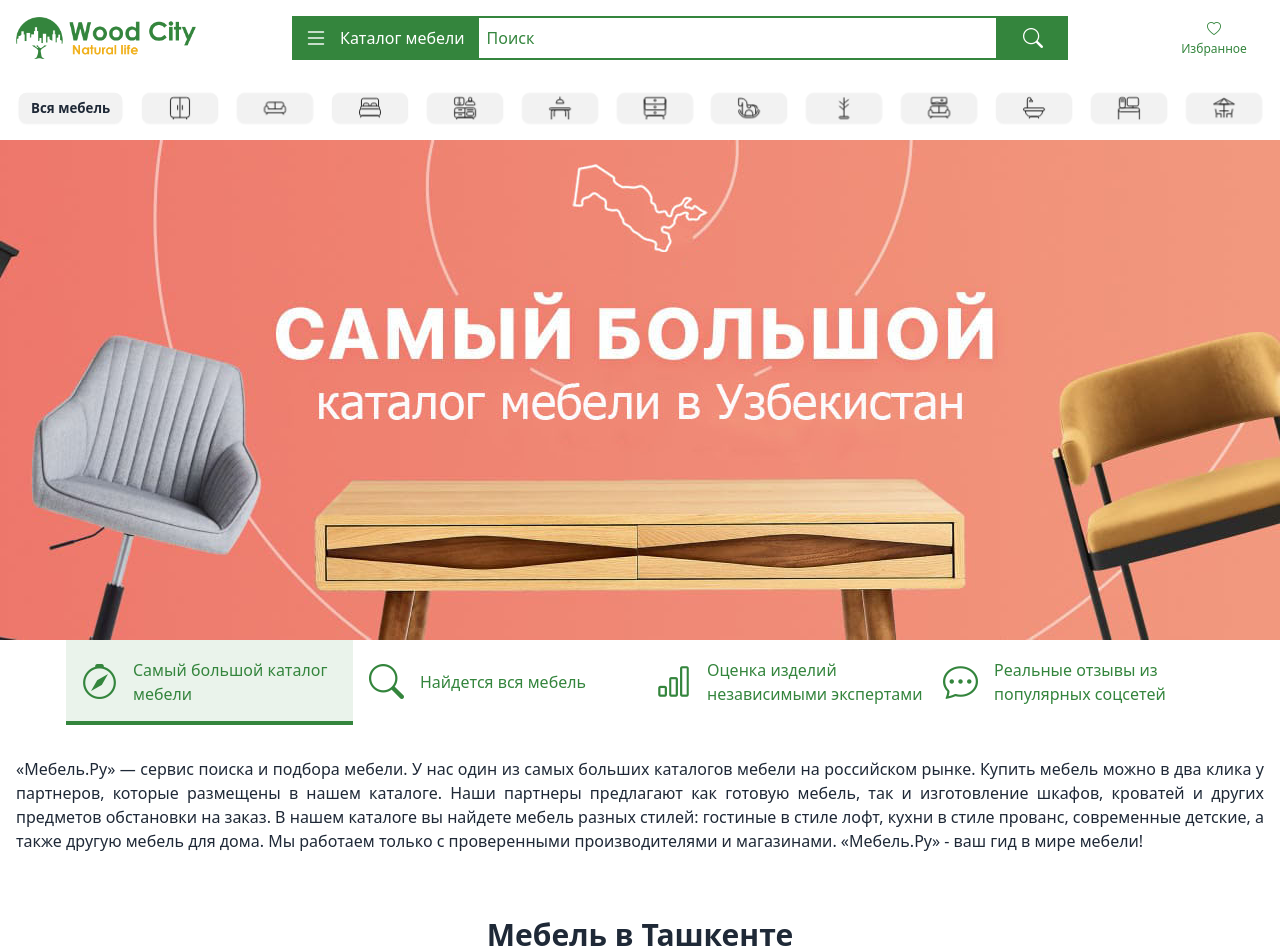
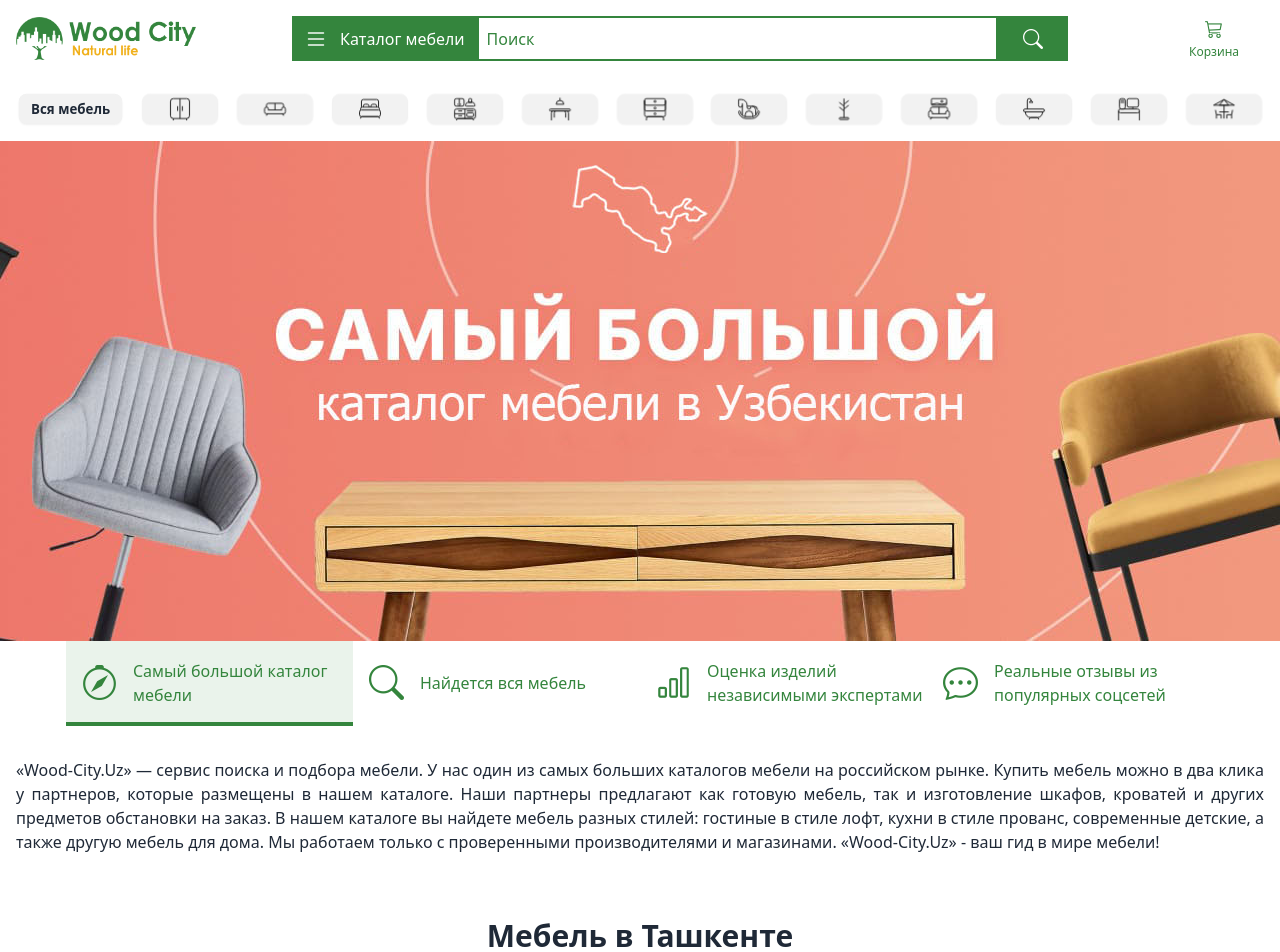
Before and after one commit to shahbozshirinboyev/sofa.wood-city.uz, a React (Vite) app: page / in a window 1280 px wide. Shown: the top 952 px of the page. Built offline with nearby package versions, Linux system fonts and the light colour scheme.

Commit message:
Home page change

```diff
--- a/src/components/Navbar.jsx
+++ b/src/components/Navbar.jsx
@@ -58,8 +58,8 @@ function Navbar() {
 
           <div className="flex-none md:flex-1 order-3  md:order-2 lg:order-3 flex justify-end items-center">
             <div className="w-[100px] grid grid-cols-1 justify-center items-center cursor-pointer text-maincolor">
-              <i className="bi bi-heart text-center text-[14px]"></i>
-              <p className="text-center text-[12px] font-medium">Избранное</p>
+              <i className="bi bi-cart3 text-center text-[18px]"></i>
+              <p className="text-center text-[12px] font-medium">Корзина</p>
             </div>
           </div>
         </div>
--- a/src/pages/HomePage.jsx
+++ b/src/pages/HomePage.jsx
@@ -47,7 +47,7 @@ function HomePage() {
 
       <div className="container text-justify py-8">
         <p>
-          «Мебель.Ру» — сервис поиска и подбора мебели. У нас один из самых
+          «Wood-City.Uz» — сервис поиска и подбора мебели. У нас один из самых
           больших каталогов мебели на российском рынке. Купить мебель можно в
           два клика у партнеров, которые размещены в нашем каталоге. Наши
           партнеры предлагают как готовую мебель, так и изготовление шкафов,
@@ -55,7 +55,7 @@ function HomePage() {
           найдете мебель разных стилей: гостиные в стиле лофт, кухни в стиле
           прованс, современные детские, а также другую мебель для дома. Мы
           работаем только с проверенными производителями и магазинами.
-          «Мебель.Ру» - ваш гид в мире мебели!
+          «Wood-City.Uz» - ваш гид в мире мебели!
         </p>
       </div>
       {/* Mini Catalog START */}
```
